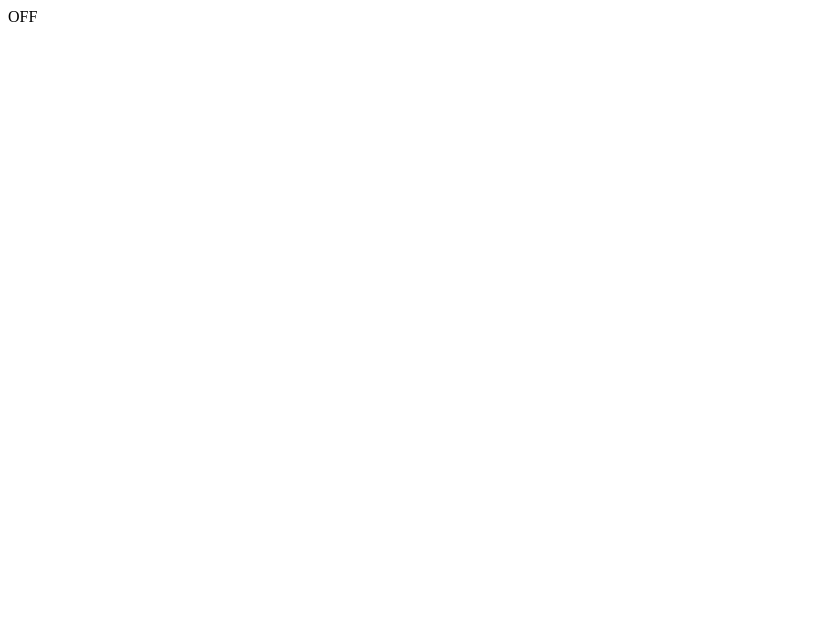
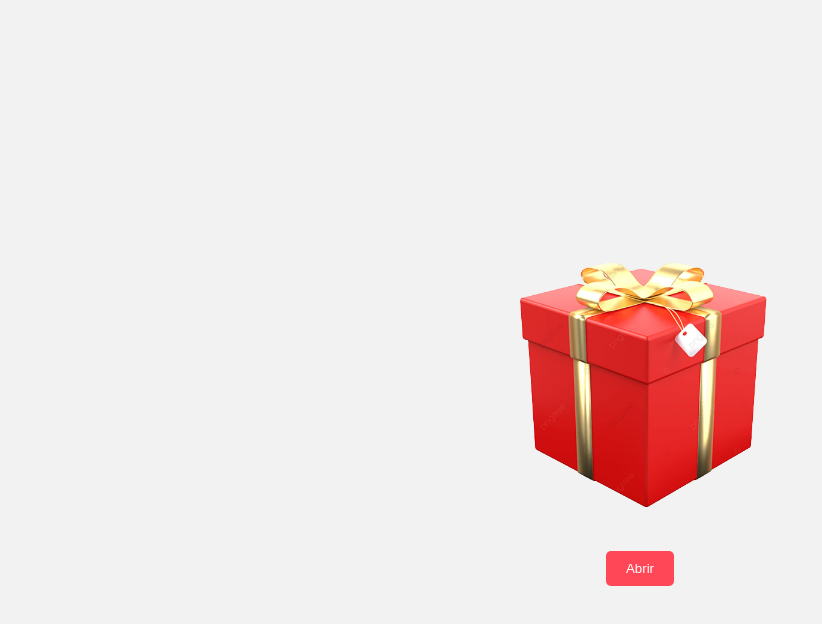
Before and after one commit to ScriptHit/amor, a plain HTML site: page index.html in a window 1280 px wide. Shown: the whole page, without its empty margins (0-822 px from the left). Drawn offline with Linux system fonts and the light colour scheme.

Commit message:
Update index.html

```diff
--- a/index.html
+++ b/index.html
@@ -1 +1,51 @@
-OFF
+<!DOCTYPE html>
+<html>
+
+<head>
+    <title>🎈Feliz Aniversário🎈</title>
+    <meta charset="UTF-8">
+    <meta name="viewport" content="width=device-width, initial-scale=1.0">
+    <style>
+        body {
+            font-family: Arial, sans-serif;
+            display: flex;
+            flex-direction: column;
+            justify-content: center;
+            align-items: center;
+            height: 100vh;
+            background-color: #f2f2f2;
+        }
+
+        .present {
+            width: 300px;
+            height: 300px;
+            background: url('present.png') no-repeat center center;
+            background-size: cover;
+        }
+
+        .open-button {
+            margin-top: 20px;
+            padding: 10px 20px;
+            background-color: #ff4757;
+            color: #ffffff;
+            border: none;
+            border-radius: 5px;
+            cursor: pointer;
+        }
+
+    </style>
+</head>
+
+<body>
+
+    <div class="present"></div>
+    <button class="open-button" onclick="openGift()">Abrir</button>
+
+    <script>
+        function openGift() {
+    window.location.href = "start.html?playMusic=true";
+}
+    </script>
+</body>
+
+</html>
```
